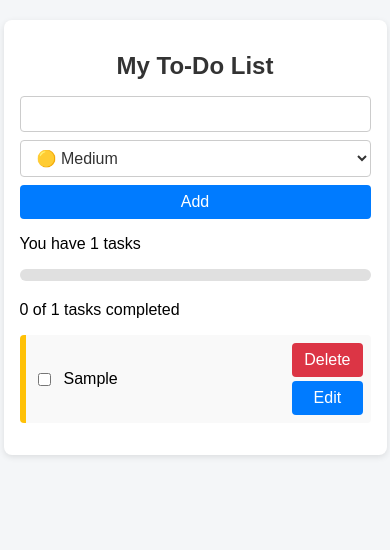
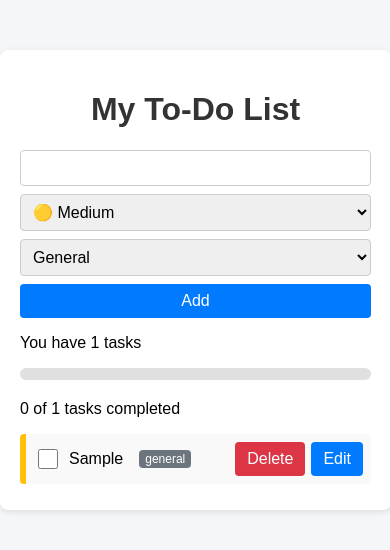
Before and after one commit to viktoria365dev/react-todo, a React (Vite) app: page / in a window 390 px wide. Both pictures are taken after typing "Sample" into the empty fields and a click on the button "Add". Shown: the top 550 px of the page. Built offline with nearby package versions, Linux system fonts and the light colour scheme.

Commit message:
Refactor TaskItem structure and update CSS for responsive layout

```diff
--- a/src/App.css
+++ b/src/App.css
@@ -1,3 +1,4 @@
+/* Base styles */
 body {
   font-family: Arial, sans-serif;
   background-color: #f4f6f8;
@@ -6,10 +7,10 @@ body {
 }
 
 .app-container {
-  max-width: 400px;
+  max-width: 450px;
   margin: 50px auto;
   padding: 20px;
-  background: white;
+  background: #fff;
   border-radius: 8px;
   box-shadow: 0 2px 6px rgba(0, 0, 0, 0.1);
   width: 90%;
@@ -20,7 +21,15 @@ h1 {
   color: #333;
 }
 
-input[type="text"] {
+ul {
+  list-style: none;
+  padding: 0;
+  margin: 0;
+}
+
+/* Inputs & buttons */
+input[type="text"],
+select {
   border: 1px solid #ccc;
   border-radius: 4px;
   font-size: 1rem;
@@ -29,45 +38,32 @@ input[type="text"] {
   box-sizing: border-box;
 }
 
+select:focus {
+  outline: none;
+  border-color: #007bff;
+  box-shadow: 0 0 3px rgba(0, 123, 255, 0.5);
+}
+
+input[type="checkbox"] {
+  width: 20px;
+  height: 20px;
+  cursor: pointer;
+  accent-color: #007bff;
+}
+
 button {
   padding: 8px 12px;
   font-size: 1rem;
   border: none;
   background-color: #007bff;
-  color: white;
+  color: #fff;
   border-radius: 4px;
   cursor: pointer;
+  transition: background 0.2s ease;
 }
 
 button:hover {
   background-color: #0056b3;
-}
-
-ul {
-  list-style: none;
-  padding: 0;
-}
-
-li {
-  display: flex;
-  flex-wrap: wrap;
-  align-items: center;
-  gap: 10px;
-  background: #f9f9f9;
-  margin: 6px 0;
-  padding: 8px;
-  border-radius: 4px;
-}
-
-.completed {
-  text-decoration: line-through;
-  color: gray;
-}
-
-.actions {
-  margin-left: auto;
-  display: flex;
-  gap: 6px;
 }
 
 .delete-btn {
@@ -78,6 +74,32 @@ li {
   background-color: #a71d2a;
 }
 
+/* Task items */
+li {
+  display: flex;
+  align-items: center;
+  gap: 10px;
+  background: #f9f9f9;
+  margin: 6px 0;
+  padding: 8px;
+  border-radius: 4px;
+  transition: all 0.3s ease;
+}
+
+.task-main {
+  display: flex;
+  align-items: center;
+  gap: 8px;
+  flex: 1;
+}
+
+.actions {
+  margin-left: auto;
+  display: flex;
+  gap: 6px;
+}
+
+/* Priority indicators */
 .task.high {
   border-left: 6px solid #dc3545;
 }
@@ -90,6 +112,55 @@ li {
   border-left: 6px solid #28a745;
 }
 
+/* Completed tasks */
+.task.completed {
+  opacity: 0.7;
+}
+
+.task.completed .task-main span:first-of-type {
+  text-decoration: line-through;
+  color: #888;
+}
+
+.task.completed .category-label {
+  background-color: #ccc;
+  color: #555;
+}
+
+.task.completed .actions button {
+  opacity: 0.6;
+}
+
+/* Category labels */
+.category-label {
+  display: inline-block;
+  font-size: 0.75rem;
+  border-radius: 4px;
+  padding: 2px 6px;
+  margin-left: 8px;
+  font-weight: 500;
+  color: #fff;
+  white-space: nowrap;
+}
+
+.category-label.general {
+  background-color: #6c757d;
+}
+
+.category-label.work {
+  background-color: #007bff;
+}
+
+.category-label.personal {
+  background-color: #28a745;
+}
+
+.category-label.shopping {
+  background-color: #ffc107;
+  color: #000;
+}
+
+/* Input group */
 .input-group {
   display: flex;
   flex-wrap: wrap;
@@ -103,23 +174,7 @@ li {
   flex: 1 1 100%;
 }
 
-select {
-  padding: 8px 12px;
-  font-size: 1rem;
-  border-radius: 4px;
-  border: 1px solid #ccc;
-  background-color: white;
-  color: #333;
-  width: 100%;
-  box-sizing: border-box;
-}
-
-select:focus {
-  outline: none;
-  border-color: #007bff;
-  box-shadow: 0 0 3px rgba(0, 123, 255, 0.5);
-}
-
+/* Progress bar */
 .progress-container {
   width: 100%;
   height: 12px;
@@ -143,14 +198,34 @@ select:focus {
   0% {
     background-color: #28a745;
   }
-  30% {
-    background-color: #ffc107;
-  }
+  30%,
   70% {
     background-color: #ffc107;
   }
   100% {
     background-color: #28a745;
+  }
+}
+
+/* Animations */
+.bounce {
+  animation: bounceIn 0.6s ease;
+}
+
+@keyframes bounceIn {
+  0% {
+    opacity: 0;
+    transform: scale(0.3);
+  }
+  50% {
+    opacity: 1;
+    transform: scale(1.05);
+  }
+  70% {
+    transform: scale(0.9);
+  }
+  100% {
+    transform: scale(1);
   }
 }
 
@@ -175,37 +250,7 @@ select:focus {
   }
 }
 
-.task {
-  transition: all 0.3s ease;
-}
-
-.bounce {
-  animation: bounceIn 0.6s ease;
-}
-
-@keyframes bounceIn {
-  0% {
-    opacity: 0;
-    transform: scale(0.3);
-  }
-  50% {
-    opacity: 1;
-    transform: scale(1.05);
-  }
-  70% {
-    transform: scale(0.9);
-  }
-  100% {
-    transform: scale(1);
-  }
-}
-
-.task.completed {
-  opacity: 0.6;
-  text-decoration: line-through;
-  transform: scale(0.98);
-}
-
+/* Transitions for enter/exit */
 .task-enter {
   opacity: 0;
   transform: translateY(-10px);
@@ -215,7 +260,6 @@ select:focus {
   transform: translateY(0);
   transition: all 0.3s ease;
 }
-
 .task-exit {
   opacity: 1;
 }
@@ -225,7 +269,8 @@ select:focus {
   transition: all 0.3s ease;
 }
 
-@media (max-width: 480px) {
+/* Responsive */
+@media (max-width: 360px) {
   h1 {
     font-size: 1.5rem;
   }
@@ -235,12 +280,33 @@ select:focus {
     padding: 16px;
   }
 
-  .actions {
+  li {
     flex-direction: column;
-    gap: 4px;
+    align-items: flex-start;
   }
 
-  button {
+  .task-main {
+    flex-wrap: wrap;
+    gap: 6px;
+  }
+
+  .category-label {
+    margin-left: 0;
+    margin-top: 4px;
+    font-size: 0.8rem;
+  }
+
+  .actions {
+    margin-left: 0;
     width: 100%;
+    display: flex;
+    flex-wrap: wrap;
+    gap: 6px;
+    justify-content: flex-start;
+  }
+
+  .actions button {
+    flex: 0 1 auto;
+    min-width: 80px;
   }
 }
--- a/src/App.jsx
+++ b/src/App.jsx
@@ -18,6 +18,8 @@ function App() {
   const [editingText, setEditingText] = useState("");
   const [selectedPriority, setSelectedPriority] = useState("medium");
   const [editingPriority, setEditingPriority] = useState("medium");
+  const [selectedCategory, setSelectedCategory] = useState("general");
+  const [editingCategory, setEditingCategory] = useState("general");
 
   const priorityOrder = {
     high: 0,
@@ -48,10 +50,12 @@ function App() {
         completed: false,
         priority: selectedPriority,
         justAdded: true,
+        category: selectedCategory,
       },
     ]);
     setNewTask("");
     setSelectedPriority("medium");
+    setSelectedCategory("general");
   }
 
   function deleteTask(id) {
@@ -71,19 +75,26 @@ function App() {
     setEditingIndex(id);
     setEditingText(task.text);
     setEditingPriority(task.priority);
+    setEditingCategory(task.category);
   }
 
   function saveEdit(id) {
     setTasks(
       tasks.map((task) =>
         task.id === id
-          ? { ...task, text: editingText, priority: editingPriority }
+          ? {
+              ...task,
+              text: editingText,
+              priority: editingPriority,
+              category: editingCategory,
+            }
           : task
       )
     );
     setEditingIndex(null);
     setEditingText("");
     setEditingPriority("medium");
+    setEditingCategory("general");
   }
 
   function cancelEdit() {
@@ -92,7 +103,14 @@ function App() {
     setEditingPriority("medium");
   }
 
+  const categoryOrder = { general: 0, work: 1, personal: 2, shopping: 3 };
+
   const sortedTasks = [...tasks].sort((a, b) => {
+    // Completed tasks always go last
+    if (a.completed !== b.completed) {
+      return a.completed ? 1 : -1;
+    }
+    // Then sort by priority only
     return priorityOrder[a.priority] - priorityOrder[b.priority];
   });
 
@@ -109,6 +127,8 @@ function App() {
         addTask={addTask}
         selectedPriority={selectedPriority}
         setSelectedPriority={setSelectedPriority}
+        selectedCategory={selectedCategory}
+        setSelectedCategory={setSelectedCategory}
       />
       <p>You have {tasks.length} tasks</p>
       <div className="progress-container">
@@ -137,6 +157,8 @@ function App() {
             cancelEdit={cancelEdit}
             editingPriority={editingPriority}
             setEditingPriority={setEditingPriority}
+            editingCategory={editingCategory}
+            setEditingCategory={setEditingCategory}
           />
         ))}
       </ul>
--- a/src/TaskInput.jsx
+++ b/src/TaskInput.jsx
@@ -4,6 +4,8 @@ function TaskInput({
   addTask,
   selectedPriority,
   setSelectedPriority,
+  selectedCategory,
+  setSelectedCategory,
 }) {
   return (
     <div className="input-group">
@@ -20,6 +22,15 @@ function TaskInput({
         <option value="medium">🟡 Medium</option>
         <option value="low">🟢 Low</option>
       </select>
+      <select
+        value={selectedCategory}
+        onChange={(e) => setSelectedCategory(e.target.value)}
+      >
+        <option value="general">General</option>
+        <option value="work">Work</option>
+        <option value="personal">Personal</option>
+        <option value="shopping">Shopping</option>
+      </select>
 
       <button onClick={addTask}>Add</button>
     </div>
--- a/src/TaskItem.jsx
+++ b/src/TaskItem.jsx
@@ -10,38 +10,63 @@ function TaskItem({
   cancelEdit,
   editingPriority,
   setEditingPriority,
+  editingCategory,
+  setEditingCategory,
 }) {
+  const isEditing = editingIndex === task.id;
+
   return (
-    <li className={`task ${task.priority} ${task.justAdded ? "bounce" : ""}`}>
-      <input
-        type="checkbox"
-        checked={task.completed}
-        onChange={() => toggleTask(task.id)}
-      />
-
-      {editingIndex === task.id ? (
-        <>
+    <li
+      className={`task ${task.priority} ${task.justAdded ? "bounce" : ""} ${
+        task.completed ? "completed" : ""
+      }`}
+    >
+      {isEditing ? (
+        <div className="edit-mode">
           <input
             type="text"
             value={editingText}
             onChange={(e) => setEditingText(e.target.value)}
           />
+
           <select
             value={editingPriority}
             onChange={(e) => setEditingPriority(e.target.value)}
           >
-            <option value="high">High</option>
-            <option value="medium">Medium</option>
-            <option value="low">Low</option>
+            <option value="high">🔴 High</option>
+            <option value="medium">🟡 Medium</option>
+            <option value="low">🟢 Low</option>
           </select>
+
+          <select
+            value={editingCategory}
+            onChange={(e) => setEditingCategory(e.target.value)}
+          >
+            <option value="general">General</option>
+            <option value="work">Work</option>
+            <option value="personal">Personal</option>
+            <option value="shopping">Shopping</option>
+          </select>
+
           <div className="actions">
             <button onClick={() => saveEdit(task.id)}>Save</button>
             <button onClick={cancelEdit}>Cancel</button>
           </div>
-        </>
+        </div>
       ) : (
         <>
-          <span className={task.completed ? "completed" : ""}>{task.text}</span>
+          <div className="task-main">
+            <input
+              type="checkbox"
+              checked={task.completed}
+              onChange={() => toggleTask(task.id)}
+            />
+            <span>{task.text}</span>
+            <span className={`category-label ${task.category}`}>
+              {task.category}
+            </span>
+          </div>
+
           <div className="actions">
             <button className="delete-btn" onClick={() => deleteTask(task.id)}>
               Delete
```
